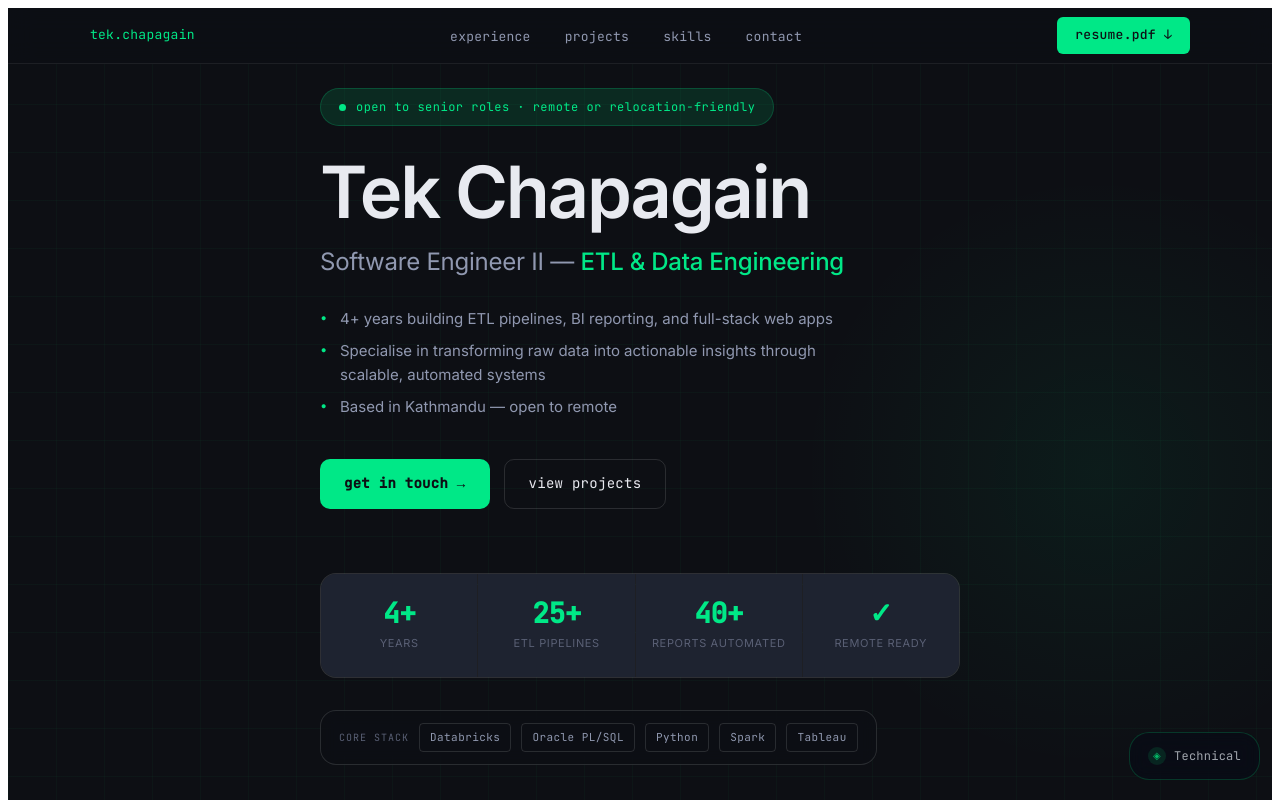
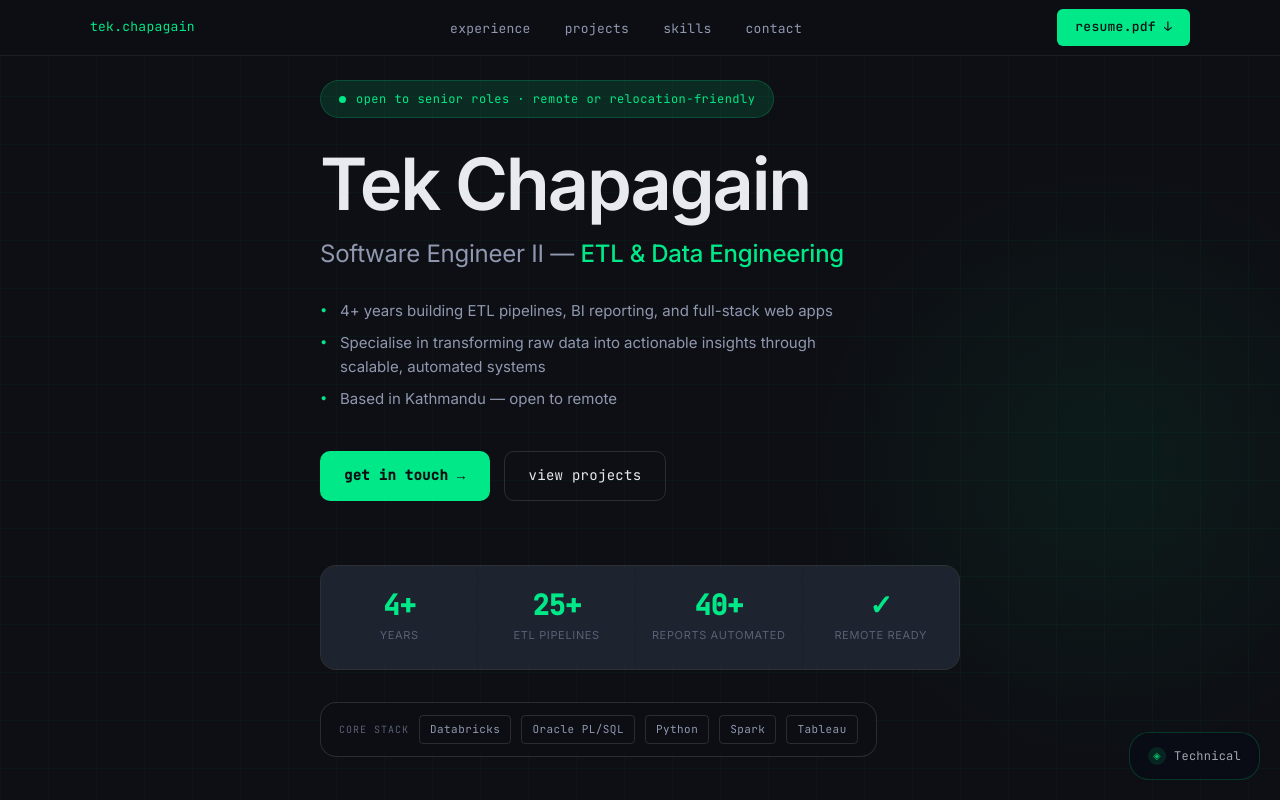
Before and after one commit to tekchapagain1/portfolio, a React (Vite) app: page / in a window 1280 px wide. Shown: the top 800 px of the page. Built offline with nearby package versions, Linux system fonts and the light colour scheme.

Commit message:
Fix white border around page: add margin:0 and background to html/body

```diff
--- a/src/styles/resume.css
+++ b/src/styles/resume.css
@@ -1,3 +1,8 @@
+html, body {
+  margin: 0;
+  background: #080C18;
+}
+
 :root {
   --bg: #080C18;
   --surface: #0D1225;
```
